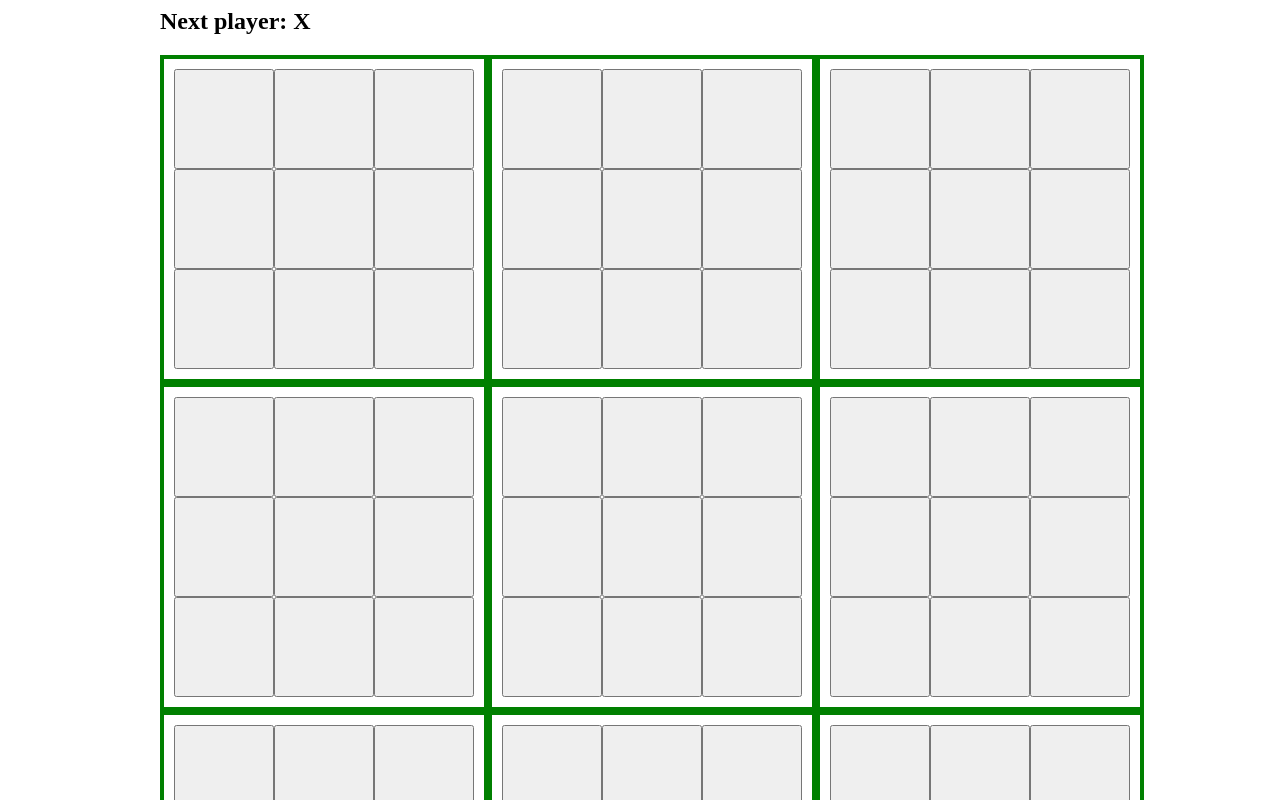
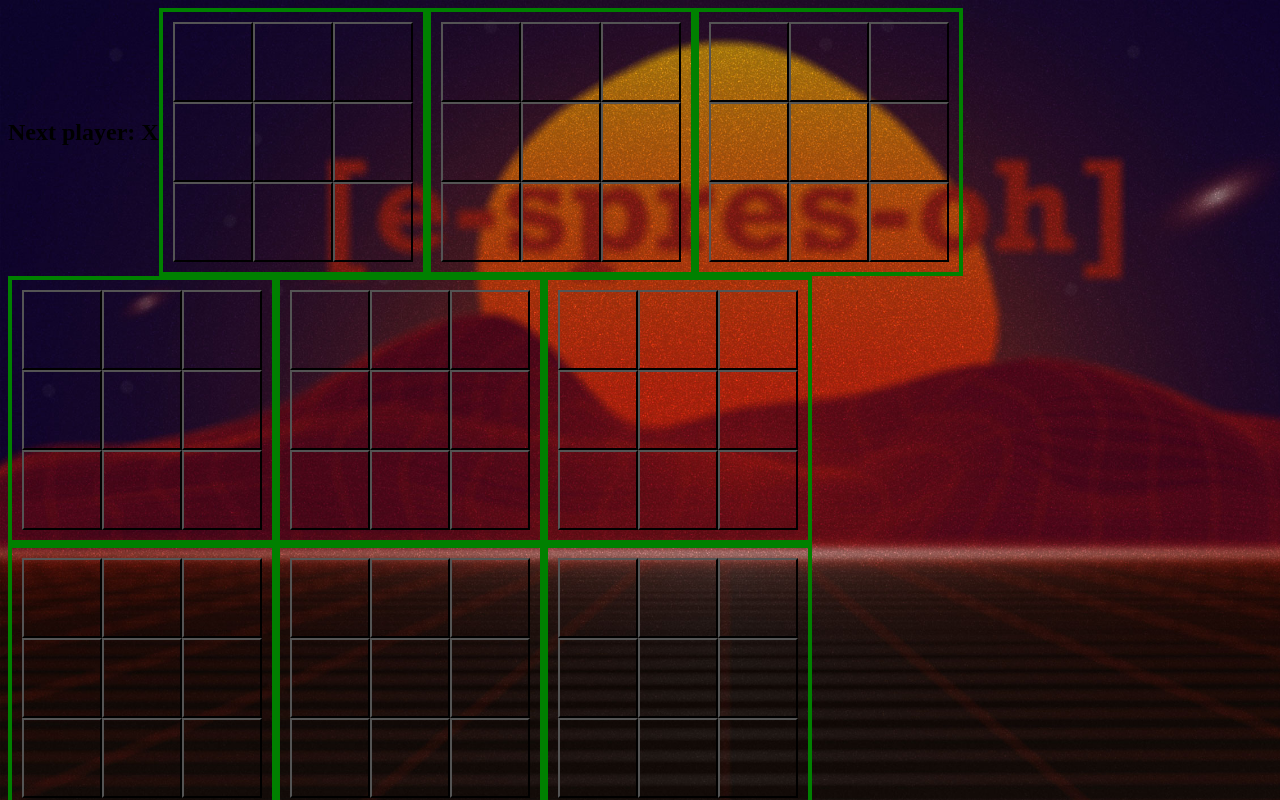
Before and after one commit to featured14/ultimate-tic-tac-toe, a React (Create React App) app: page / in a window 1280 px wide. Shown: the top 800 px of the page. Built offline with nearby package versions, Linux system fonts and the light colour scheme.

Commit message:
Added background img

```diff
--- a/src/index.css
+++ b/src/index.css
@@ -1,3 +1,10 @@
+body{
+  height: 100vh;
+  width: 100vh;
+  background-image: url('../public/game-bg-2560x1440px.jpg');
+  background-size: cover;
+  background-repeat: no-repeat;
+}
 .row {
   display: flex;
 }
@@ -5,14 +12,15 @@
 .board {
   display: flex;
   flex-wrap: wrap;
-  width: 300px;
+  width: 240px;
   margin: 10px;
 }
 
 .square {
-  width: 100px;
-  height: 100px;
+  width: 80px;
+  height: 80px;
   font-size: 24px;
+  background: transparent;
 }
 
 .ultimate-board {
```
Also changed, not shown: public/game-bg-2560x1440px.jpg (added).
